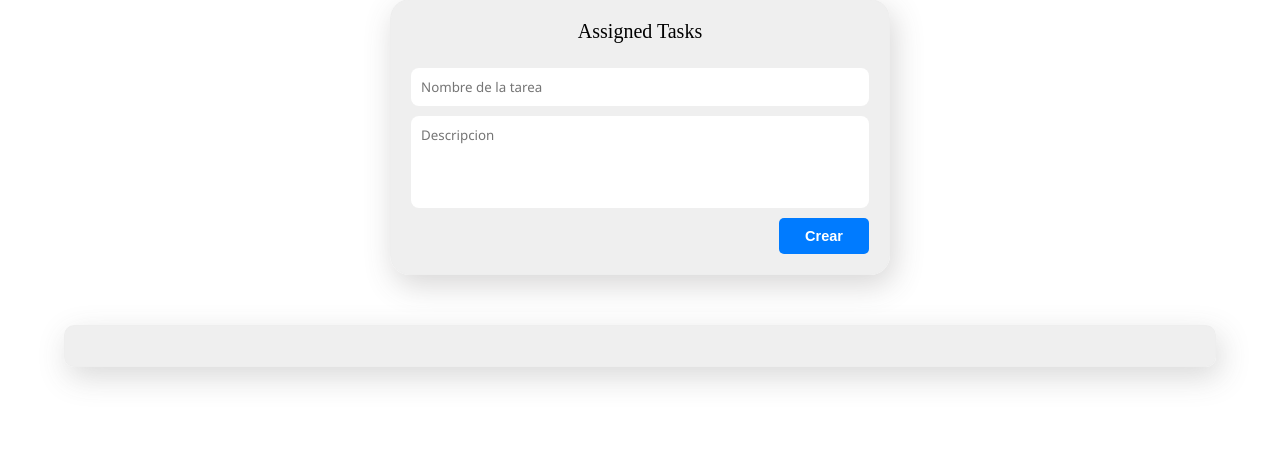
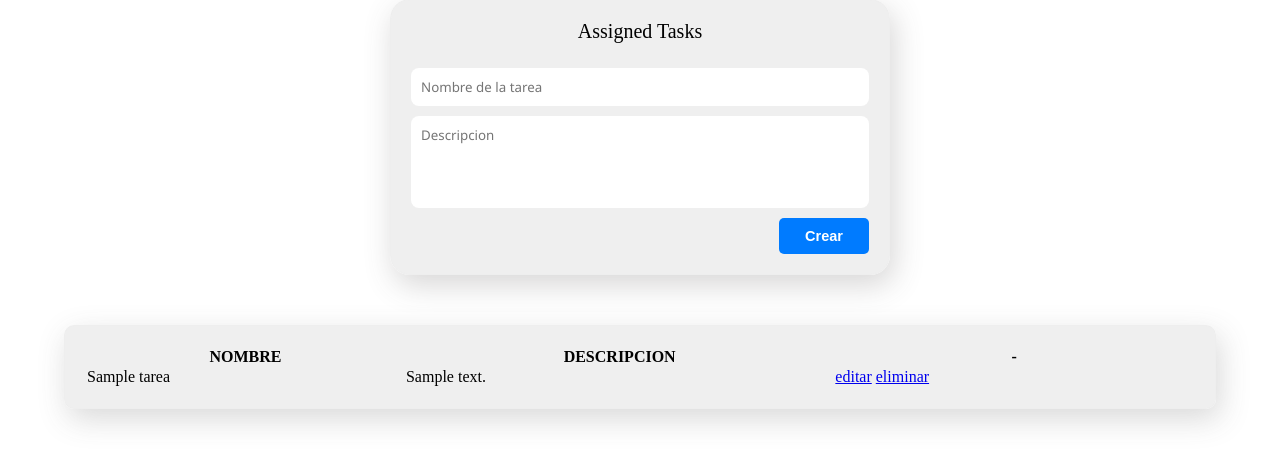
Before and after one commit to mathiassejje21/Assigned-Tasks-PHP, a PHP site: page / in a window 1280 px wide. Shown: the part 103-568 px from the top of the page. Run offline with PHP 8.4, Linux system fonts and the light colour scheme; tables that the repository leaves empty or names only in its code hold one stand-in row (values such as "Sample post").

Commit message:
mostrar tareas

```diff
--- a/index.php
+++ b/index.php
@@ -8,15 +8,43 @@ include("./Layout/header.php")
         <p>Assigned Tasks</p>
         <?php
         require_once("./Controllers/conexion.php");
-        require_once("./Controllers/insert.php") ?>
+        require_once("./Controllers/insert.php");
+
+        $sql = "SELECT nombre,texttareas FROM tareas";
+        $query = mysqli_query($conexion, $sql);
+        ?>
         <form action="index.php" method="post">
-            <input name="nombre" class="nametarea" maxlength="30" type="text" placeholder="Nombre de la tarea" required>
-            <textarea name="descripcion" rows="4" placeholder="Descripcion" required></textarea>
+            <input name="nombre" class="nametarea" maxlength="30" type="text" placeholder="Nombre de la tarea">
+            <textarea name="descripcion" rows="4" placeholder="Descripcion"></textarea>
             <input name="crear" id="button" type="submit" value="Crear">
         </form>
     </section>
     <section class="containertasks">
+        <table>
+            <thead>
+                <tr>
+                    <th>NOMBRE</th>
+                    <th>DESCRIPCION</th>
+                    <th> - </th>
+                </tr>
+            </thead>
 
+            <tbody>
+                <?php while ($row = mysqli_fetch_array($query)): ?>
+                    <tr>
+                        <td class="select-name"><?= $row['nombre'] ?></td>
+                        <td><?= $row['texttareas'] ?></td>
+                        <td class="select-accion">
+                            <div class="acciones">
+                                <a href="./Controllers/edit.php" class="accion editar">editar</a>
+                                <a href="./Controllers/delete.php" class="accion eliminar">eliminar</a>
+                            </div>
+
+                        </td>
+                    </tr>
+                <?php endwhile; ?>
+            </tbody>
+        </table>
     </section>
 
 </div>
```
